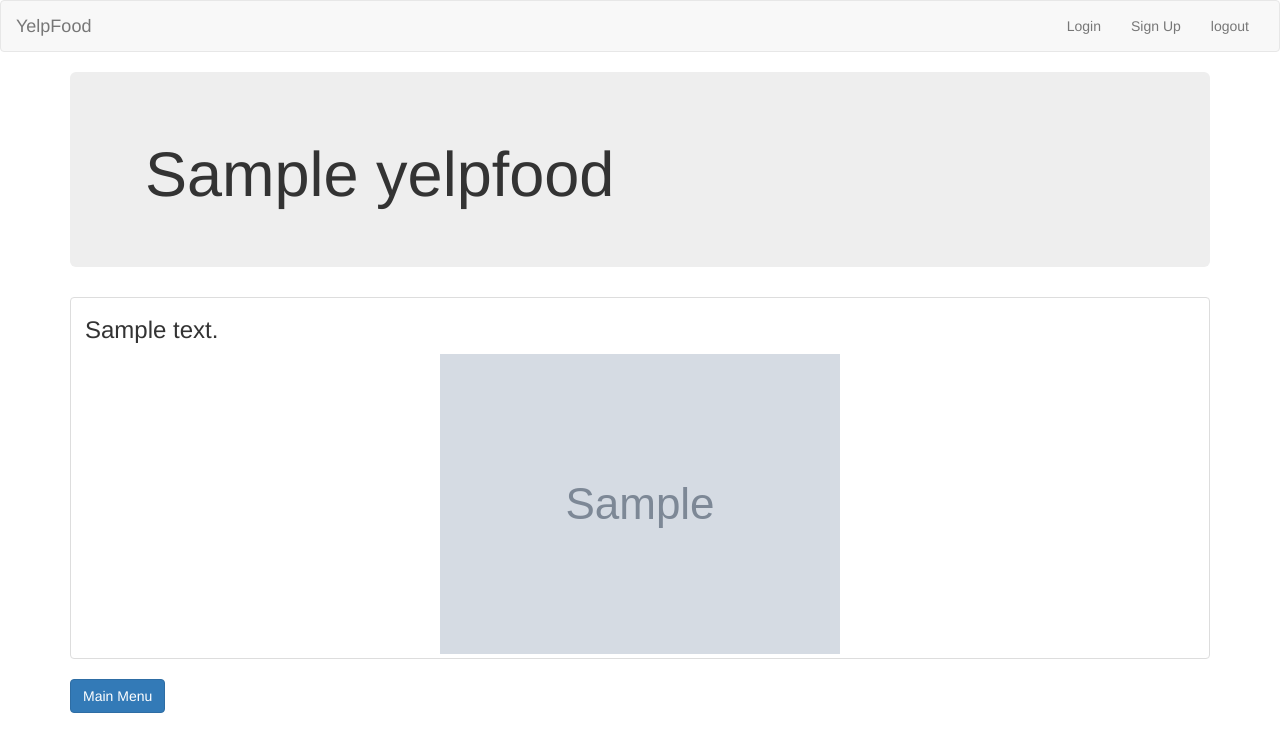
After one commit to ztlbells/web_dev_brushup, a Node server app: page /menu/600000000000000000000001 in a window 1280 px wide. The commit adds this page. Shown: the top 752 px of the page. Run offline with Node 20, Linux system fonts and the light colour scheme; tables that the repository leaves empty hold one stand-in row (values such as "Sample post"); grey boxes marked "Sample" are stand-in pictures; some libraries are stand-ins or nearby versions.

Commit message:
add description

```diff
--- a/js/yelpFood/app.js
+++ b/js/yelpFood/app.js
@@ -10,7 +10,8 @@ app.set("view engine", "ejs");
 // SCHEMA SETUP
 var yelpfoodSchema = new mongoose.Schema({
 	name: String,
-	image: String
+	image: String,
+	description: String
 });
 
 var yelpFood = mongoose.model("yelpFood", yelpfoodSchema);
@@ -18,7 +19,9 @@ var yelpFood = mongoose.model("yelpFood", yelpfoodSchema);
 //	yelpFood.create(
 //		{
 //			name: "Taco",
-//			image: "https://static.wixstatic.com/media/e4c700_1dbf956321ba77faed6fe54164d3bc97.png/v1/fill/w_483,h_463,al_c,lg_1/e4c700_1dbf956321ba77faed6fe54164d3bc97.png"
+//			image: "https://static.wixstatic.com/media/e4c700_1dbf956321ba77faed6fe54164d3bc97.png/v1/fill/w_483,h_463,al_c,lg_1/e4c700_1dbf956321ba77faed6fe54164d3bc97.png",
+//			description:"Not one but two CHILES 6\" Tacos! Double the flavor, double the experience."
+//
 //		}, function(err, yelpFood){
 //			if(err){
 //				console.log("Failed to create new food.");
@@ -40,7 +43,8 @@ var menu = [
 	{name: "Britto", image: "https://static.wixstatic.com/media/e4c700_68e8a78be5cf277944c9dab3161a8b11.png/v1/fill/w_522,h_494,al_c,lg_1/e4c700_68e8a78be5cf277944c9dab3161a8b11.png"}
 	];
 
-// (2.1) GET method to show list
+// INDEX ROUTE
+// GET method to show list
 app.get("/menu", function(req, res){
 	//res.render("menu",{menu:menu});
 
@@ -49,19 +53,21 @@ app.get("/menu", function(req, res){
 		if(err){
 			console.log("Failed to search foods.");
 		} else{
-			res.render("menu",{menu:yelpFood});
+			res.render("index",{menu:yelpFood});
 		}
 	});
 
 });
 
-// (2.2) POST method, where to send request to add sth in
+// CREATE ROUTE
+// POST method, where to send request to add sth in
 app.post("/menu", function(req, res){
 	// res.send("Post route hitted.");
 	// get data from forms and add them to the list shown on webpage
-	var name = req.body.name;
-	var image = req.body.image;
-	var newFood = {name:name, image:image};
+	var name 		= req.body.name;
+	var image 		= req.body.image;
+	var description = req.body.description;
+	var newFood 	= {name:name, image:image, description:description};
 
 	// create a new food and save it to the database
 	yelpFood.create(newFood, function(err, yelpFood){
@@ -76,11 +82,23 @@ app.post("/menu", function(req, res){
 	res.redirect("/menu");
 });
 
-// (2.1) GET method to show form
+// NEW ROUTE
+// GET method to show form
 app.get("/menu/form", function(req, res){
 	res.render("form");
 });
 
+
+// SHOW ROUTE
+app.get("/menu/:id", function(req, res){
+	yelpFood.findById(req.params.id, function(err, foundFood){
+		if(err){
+			console.log(err);
+		} else{
+			res.render("show", {yelpfood:foundFood});
+		}
+	});
+})
 // listening port 3000
 app.listen(process.env.PORT||3000, process.env.IP, function(){
    console.log("The ztluo's server started");
--- a/js/yelpFood/views/form.ejs
+++ b/js/yelpFood/views/form.ejs
@@ -13,6 +13,10 @@
 				</div>
 
 				<div class= "form-group">
+				<input class = "form-control" type="text" name="description" placeholder="brief description">
+				</div>
+
+				<div class= "form-group">
 				<button class = "btn btn-lg btn-primary btn-default btn-block"> Submit </button>
 				</div>
 
--- a/js/yelpFood/views/menu.ejs
+++ b/js/yelpFood/views/index.ejs
@@ -30,6 +30,10 @@
 					<h4> <%= menu.name %> </h4>
 				</div>
 
+				<p>
+					<a href = "/menu/<%= menu._id %>" class = "btn btn-primary"> Descriptions </a>
+				</p>
+
 			</div>
 		<%})%>
 
--- a/js/yelpFood/views/landing.ejs
+++ b/js/yelpFood/views/landing.ejs
@@ -2,6 +2,6 @@
 
 <h1> Welcome to YelpFood </h1>
 
-<a href = "/menu"> View menu </a>
+<a href = "/index"> View menu </a>
 
 <% include partials/footer %>
--- /dev/null
+++ b/js/yelpFood/views/show.ejs
@@ -0,0 +1,26 @@
+<% include partials/header %>
+
+
+
+<div class = "container">
+	<header class = "jumbotron">
+		<div class = "container">
+			<h1> <%=yelpfood.name%></h1>
+		</div>
+	</header>
+
+	<div>
+		<div class="col-lg-12">
+			<h3> <%= yelpfood.description %> </h3>
+		</div>
+
+		<div class="thumbnail">
+			<img src= "<%= yelpfood.image%>" >
+		</div>
+
+		<a href = "/menu" class = "btn btn-primary"> Main Menu </a>
+
+	</div>
+
+</div>
+<% include partials/footer %>
```
